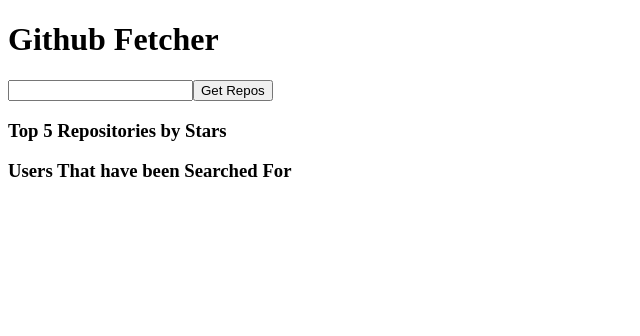
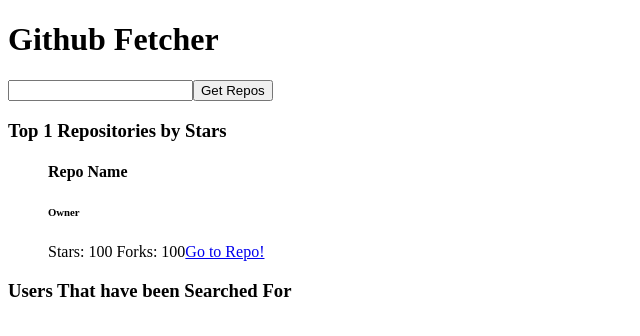
Before and after one commit to smmakowski/github-fetcher, a React app: page / in a window 1280 px wide. Shown: the top 336 px of the page, without its empty margins (0-640 px from the left). Built offline with nearby package versions, Linux system fonts and the light colour scheme; the HTML template or start-up script is replaced by a standard one.

Commit message:
create repoList and repolist item/ pass down props with stubbed datum

```diff
--- a/client/src/components/App.jsx
+++ b/client/src/components/App.jsx
@@ -9,16 +9,21 @@
     super(props);
     this.state = {
       // implement necessary state
-      good: false
+      repos: [{owner: 'Owner', name: 'Repo Name', url: 'http://www.github.com', stars: 100, forks: 100}],
+      sortedBy: 'Stars'
     }
+  }
+
+  searchForUser(user) {
+    console.log(user);
   }
 
   render() {
     return (
       <div>
         <h1>Github Fetcher</h1>
-        <Search />
-        <RepoList />
+        <Search searchForUser={this.searchForUser} />
+        <RepoList repos={this.state.repos} sortedBy={this.state.sortedBy}/>
         <UserList />
       </div>
     )
--- a/client/src/components/RepoList.jsx
+++ b/client/src/components/RepoList.jsx
@@ -6,9 +6,15 @@
   constructor(props) {
     super(props);
     this.state = {
-      repos: ['I', 'am', 'a', 'list', 'item'],
-      sortedBy: 'Stars'
+      repos: this.props.repos,
+      sortedBy: this.props.sortedBy
     }
+  }
+
+  renderListItems() {
+    return this.state.repos.map((repo) => {
+      return <RepoListItem repo={repo} />
+    });
   }
 
   render() {
@@ -16,6 +22,7 @@
       <div>
         <h3>Top {this.state.repos.length} Repositories by {this.state.sortedBy}</h3>
         <ol>
+          {this.renderListItems()}
         </ol>
       </div>
     )
--- a/client/src/components/RepoListItem.jsx
+++ b/client/src/components/RepoListItem.jsx
@@ -0,0 +1,24 @@
+import React from 'react';
+import ReactDOM from 'react-dom';
+
+class RepoListItem extends React.Component {
+  constructor(props) {
+    super(props);
+    this.state = {
+      repo: this.props.repo
+    }
+  }
+
+  render() {
+    return (
+      <div>
+        <h4>{this.state.repo.name}</h4>
+        <h6>{this.state.repo.owner}</h6>
+        Stars: {this.state.repo.stars} Forks: {this.state.repo.forks}
+        <a href={this.state.repo.url}>Go to Repo!</a>
+      </div>
+    )
+  }
+}
+
+export default RepoListItem;
```
